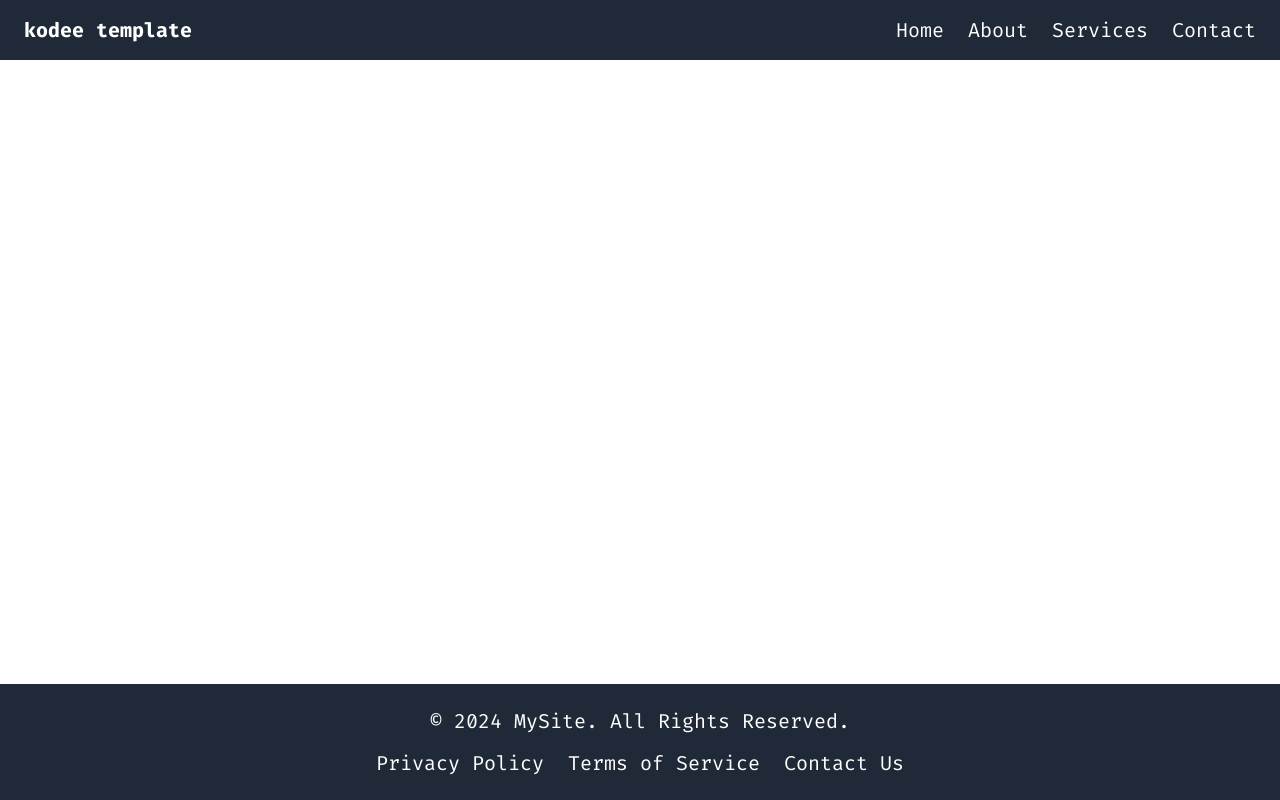
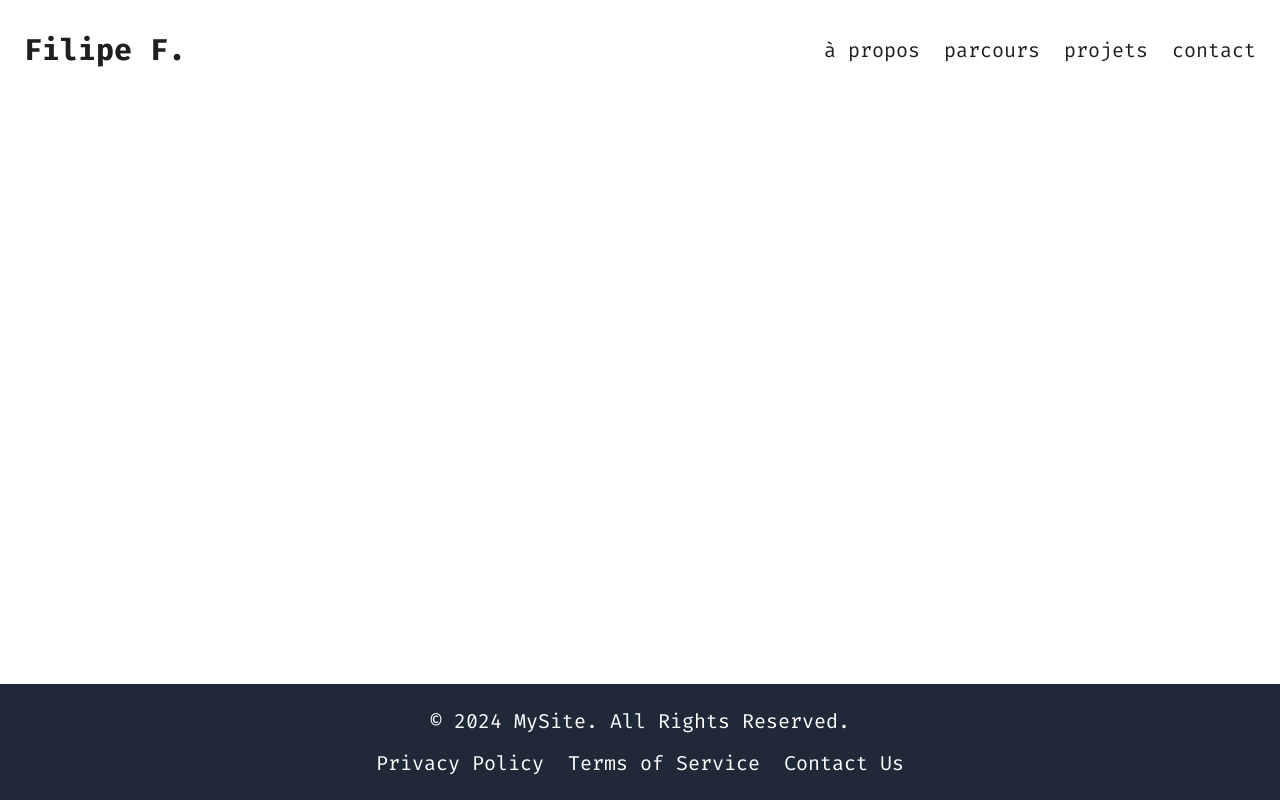
Before and after one commit to maiscommentz/portfolio-2025, a Vue app: page / in a window 1280 px wide. Built offline with nearby package versions, Linux system fonts and the light colour scheme.

Commit message:
✨ Update Header component styling and navigation links

```diff
--- a/src/components/Header.vue
+++ b/src/components/Header.vue
@@ -1,41 +1,30 @@
 <template>
-    <header class="bg-gray-800 text-white">
-      <nav class="container mx-auto flex justify-between items-center py-4 px-6">
-        <div class="text-xl font-bold">
-          <RouterLink to="/">kodee template</RouterLink>
+    <header class="bg-transparent">
+      <nav class="container mx-auto flex justify-between items-center py-8 px-6">
+        <div class="text-3xl font-bold">
+          <RouterLink to="/">Filipe F.</RouterLink>
         </div>
 
         <!-- Burger Menu Icon (visible on small screens) -->
         <div class="md:hidden">
-          <button @click="isMenuOpen = !isMenuOpen" class="focus:outline-none">
-            <svg
-              v-if="!isMenuOpen"
-              xmlns="http://www.w3.org/2000/svg"
-              class="h-6 w-6"
-              fill="none"
-              viewBox="0 0 24 24"
-              stroke="currentColor"
+          <button @click="isMenuOpen = !isMenuOpen" class="relative h-8 w-8 focus:outline-none">
+            <!-- Burger Icon -->
+            <svg class="absolute inset-0 transition-opacity duration-300 ease-in-out"
+              :class="isMenuOpen ? 'opacity-0' : 'opacity-100'"
+              xmlns="http://www.w3.org/2000/svg" viewBox="0 0 448 512"
             >
-              <path
-                stroke-linecap="round"
-                stroke-linejoin="round"
-                stroke-width="2"
-                d="M4 6h16M4 12h16m-7 6h7"
+              <path class="fill-cBlack"
+                d="M0 96C0 78.3 14.3 64 32 64l384 0c17.7 0 32 14.3 32 32s-14.3 32-32 32L32 128C14.3 128 0 113.7 0 96zM0 256c0-17.7 14.3-32 32-32l384 0c17.7 0 32 14.3 32 32s-14.3 32-32 32L32 288c-17.7 0-32-14.3-32-32zM448 416c0 17.7-14.3 32-32 32L32 448c-17.7 0-32-14.3-32-32s14.3-32 32-32l384 0c17.7 0 32 14.3 32 32z"
               />
             </svg>
-            <svg
-              v-if="isMenuOpen"
-              xmlns="http://www.w3.org/2000/svg"
-              class="h-6 w-6"
-              fill="none"
-              viewBox="0 0 24 24"
-              stroke="currentColor"
+
+            <!-- Close Icon -->
+            <svg class="absolute inset-0 transition-opacity duration-300 ease-in-out"
+              :class="isMenuOpen ? 'opacity-100' : 'opacity-0'"
+              viewBox="0 0 19 20" xmlns="http://www.w3.org/2000/svg"
             >
-              <path
-                stroke-linecap="round"
-                stroke-linejoin="round"
-                stroke-width="2"
-                d="M6 18L18 6M6 6l12 12"
+              <path class="fill-cBlack"
+                d="M13.414 12l4.95-4.95a1 1 0 0 0-1.414-1.414L12 10.586l-4.95-4.95A1 1 0 0 0 5.636 7.05l4.95 4.95-4.95 4.95a1 1 0 0 0 1.414 1.414l4.95-4.95 4.95 4.95a1 1 0 0 0 1.414-1.414z"
               />
             </svg>
           </button>
@@ -43,22 +32,31 @@
 
         <!-- Desktop Menu -->
         <ul class="hidden md:flex space-x-6">
-          <li><RouterLink to="/" class="hover:text-gray-400">Home</RouterLink></li>
-          <li><RouterLink to="/about" class="hover:text-gray-400">About</RouterLink></li>
-          <li><RouterLink to="/services" class="hover:text-gray-400">Services</RouterLink></li>
-          <li><RouterLink to="/contact" class="hover:text-gray-400">Contact</RouterLink></li>
+          <li><RouterLink to="/about" class="hover:text-cGreen">à propos</RouterLink></li>
+          <li><RouterLink to="/career" class="hover:text-cGreen">parcours</RouterLink></li>
+          <li><RouterLink to="/projects" class="hover:text-cGreen">projets</RouterLink></li>
+          <li><RouterLink to="/contact" class="hover:text-cGreen">contact</RouterLink></li>
         </ul>
       </nav>
 
       <!-- Mobile Menu (visible when burger menu is clicked) -->
-      <div v-if="isMenuOpen" class="md:hidden bg-gray-800">
-        <ul class="flex flex-col space-y-2 px-6 py-4">
-          <li><RouterLink to="/" class="hover:text-gray-400">Home</RouterLink></li>
-          <li><RouterLink to="/about" class="hover:text-gray-400">About</RouterLink></li>
-          <li><RouterLink to="/services" class="hover:text-gray-400">Services</RouterLink></li>
-          <li><RouterLink to="/contact" class="hover:text-gray-400">Contact</RouterLink></li>
-        </ul>
-      </div>
+      <transition
+        enter-active-class="transition duration-200 ease-out"
+        enter-from-class="transform opacity-0 -translate-y-2"
+        enter-to-class="transform opacity-100 translate-y-0"
+        leave-active-class="transition duration-200 ease-in"
+        leave-from-class="transform opacity-100 translate-y-0"
+        leave-to-class="transform opacity-0 -translate-y-2"
+      >
+        <div v-if="isMenuOpen" class="md:hidden container mx-auto items-center px-6">
+          <ul class="flex flex-col space-y-2">
+            <li><RouterLink to="/about" class="hover:text-cGreen">à propos</RouterLink></li>
+            <li><RouterLink to="/career" class="hover:text-cGreen">parcours</RouterLink></li>
+            <li><RouterLink to="/projects" class="hover:text-cGreen">projets</RouterLink></li>
+            <li><RouterLink to="/contact" class="hover:text-cGreen">contact</RouterLink></li>
+          </ul>
+        </div>
+      </transition>
     </header>
   </template>
 
```
